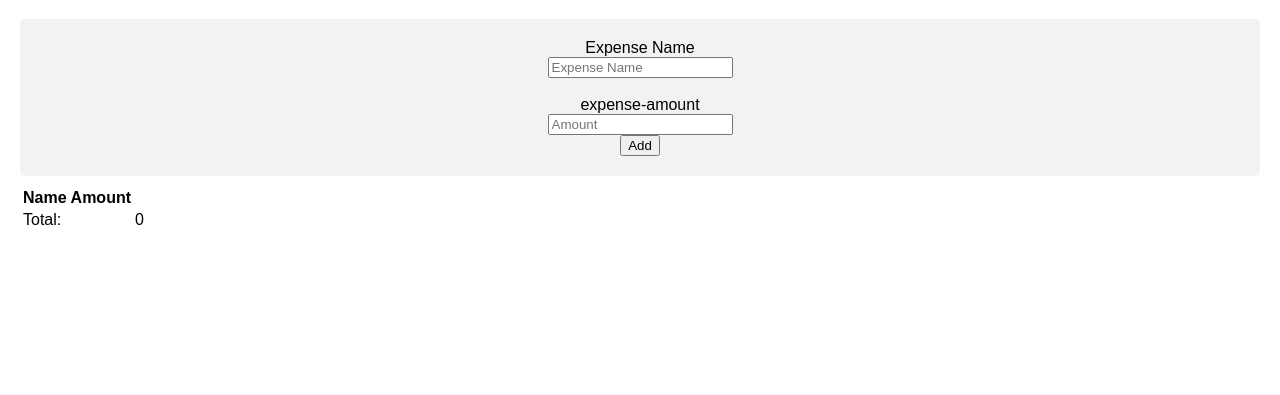
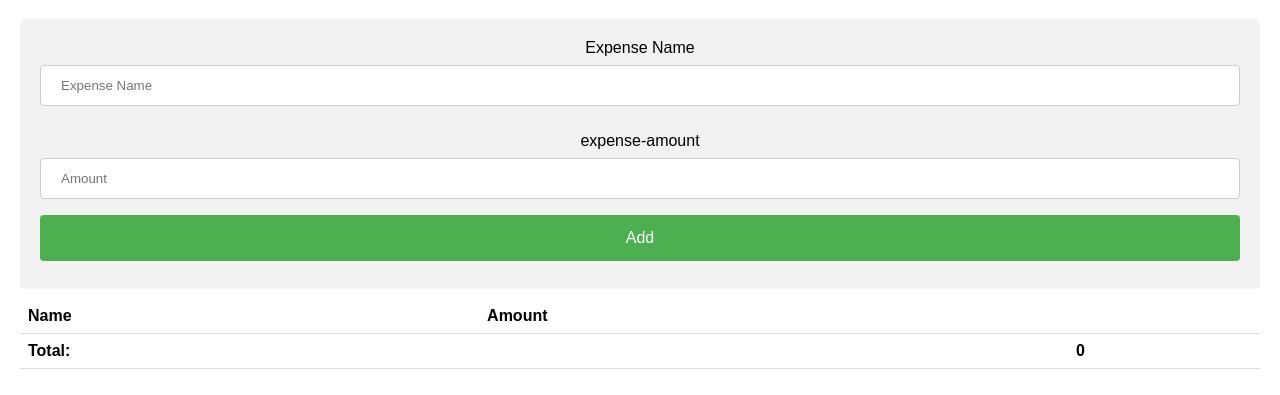
Before and after one commit to mohamadyoussef24/Expense-Tracker, a plain HTML site: page index.html in a window 1280 px wide. Shown: the part 121-516 px from the top of the page. Drawn offline with nearby package versions, Linux system fonts and the light colour scheme.

Commit message:
add style to button and table

```diff
--- a/style.css
+++ b/style.css
@@ -29,3 +29,95 @@ body {
 
 
   }
+  input[type=text],input[type=number] {
+    width: 100%;
+    padding: 12px 20px;
+    margin: 8px 0;
+    display: inline-block;
+    border: 1px solid #ccc;
+    border-radius: 4px;
+    box-sizing: border-box;
+  }
+
+ button {
+    width: 100%;
+    background-color: #4CAF50;
+    color: white;
+    padding: 14px 20px;
+    margin: 8px 0;
+    border: none;
+    border-radius: 4px;
+    cursor: pointer;
+    font-size: 1rem;
+  }
+button:hover{
+    background-color: #45a049;
+}
+table {
+    width: 100%;
+    border-collapse: collapse;
+  }
+
+  th, td {
+    padding: 8px;
+    text-align: left;
+    border-bottom: 1px solid #ddd;
+  }
+
+  tfoot {
+    font-weight: bold;
+  }
+
+  .delete-btn {
+    padding: 4px 8px;
+    background-color: #ff0000;
+    color: #fff;
+    border: none;
+    cursor: pointer;
+  }
+input[type=text],input[type=number] {
+    width: 100%;
+    padding: 12px 20px;
+    margin: 8px 0;
+    display: inline-block;
+    border: 1px solid #ccc;
+    border-radius: 4px;
+    box-sizing: border-box;
+  }
+
+ button {
+    width: 100%;
+    background-color: #4CAF50;
+    color: white;
+    padding: 14px 20px;
+    margin: 8px 0;
+    border: none;
+    border-radius: 4px;
+    cursor: pointer;
+    font-size: 1rem;
+  }
+button:hover{
+    background-color: #45a049;
+}
+table {
+    width: 100%;
+    border-collapse: collapse;
+  }
+
+  th, td {
+    padding: 8px;
+    text-align: left;
+    border-bottom: 1px solid #ddd;
+  }
+
+  tfoot {
+    font-weight: bold;
+  }
+
+  .delete-btn {
+    padding: 4px 8px;
+    background-color: #ff0000;
+    color: #fff;
+    border: none;
+    cursor: pointer;
+  }
```
